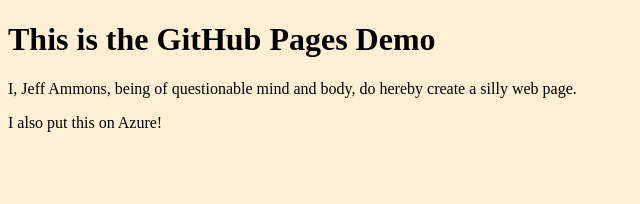
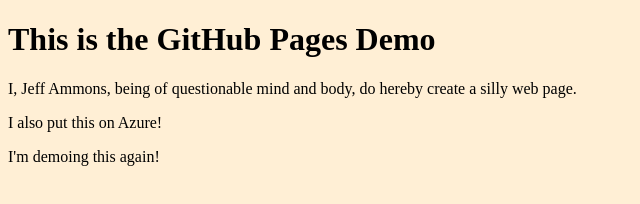
Before and after one commit to Arbiter329/jeffa00.github.io, a plain HTML site: page index.html in a window 1280 px wide. Shown: the whole page, without its empty margins (0-640 px from the left). Drawn offline with Linux system fonts and the light colour scheme.

Commit message:
Modified html for second demo.

```diff
--- a/index.html
+++ b/index.html
@@ -10,5 +10,6 @@
             mind and body, do hereby create a silly
             web page.</p>
             <p>I also put this on Azure!</p>
+            <p>I'm demoing this again!</p>
     </body>
 </html>
```
